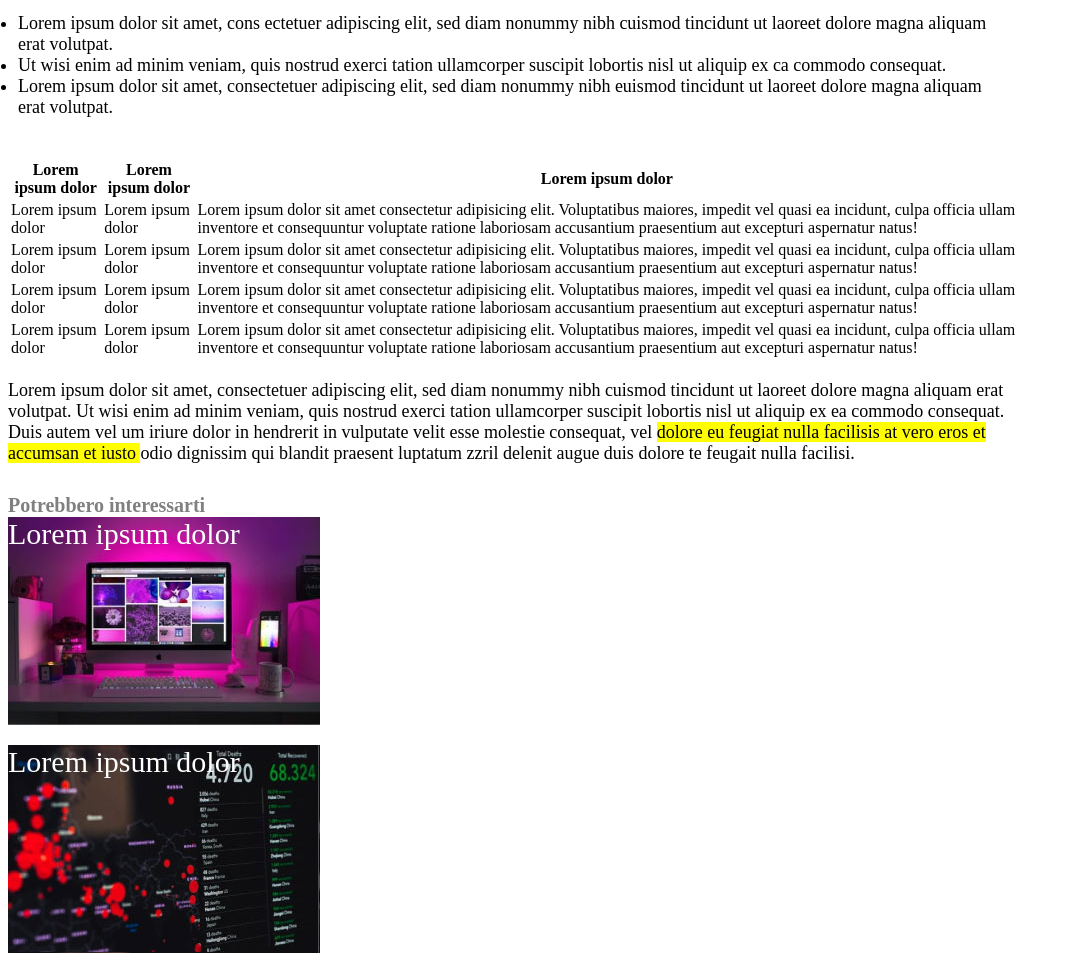
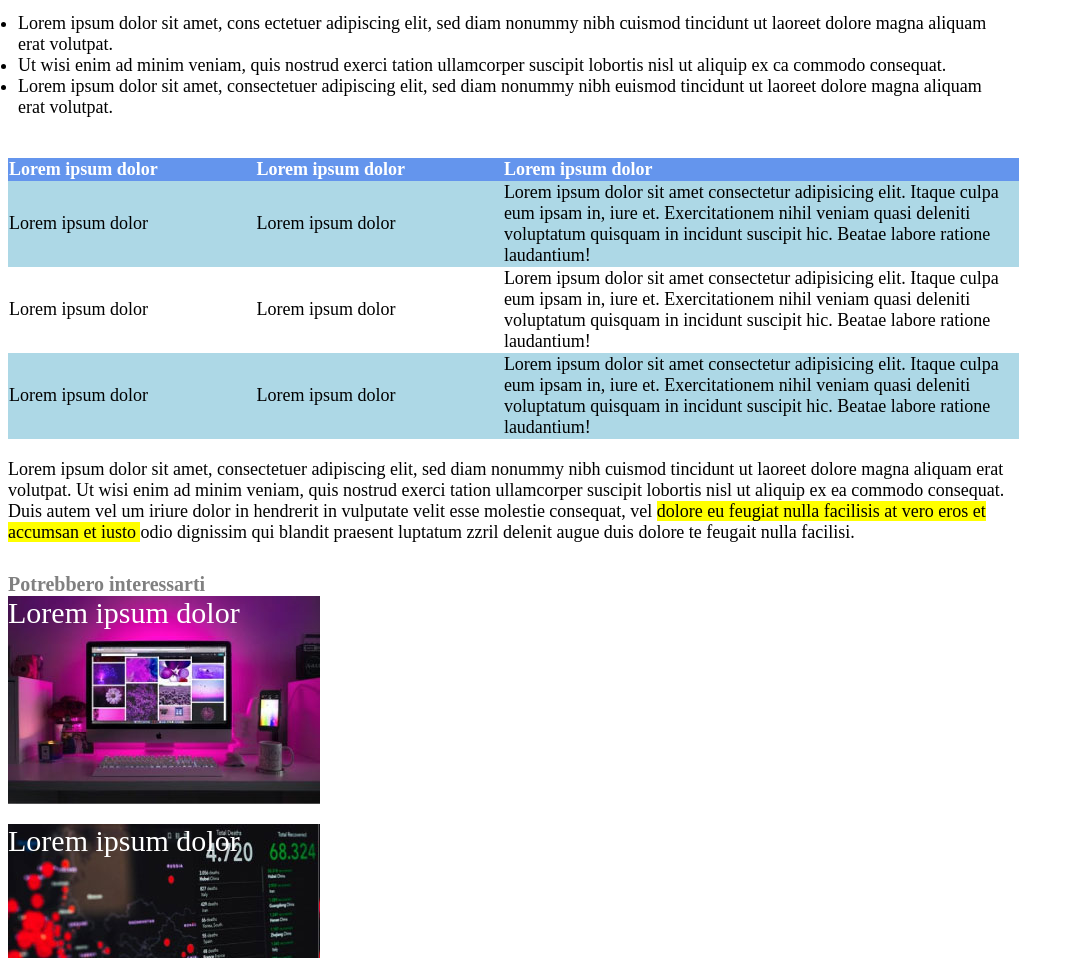
Before and after one commit to valeriobilli/html-css-booleaner, a plain HTML site: page index.html in a window 1280 px wide. Shown: the part 853-1811 px from the top of the page, without its empty margins (0-1081 px from the left). Drawn offline with Linux system fonts and the light colour scheme.

Commit message:
style(main): style table

```diff
--- a/css/style.css
+++ b/css/style.css
@@ -45,6 +45,26 @@ article {
 
 table {
     width: 80%;
+    text-align: left;
+    font-size: 18px;
+    border-collapse: collapse;
+}
+
+.thead {
+    color: white;
+    background-color: cornflowerblue;
+}
+
+td {
+    width: 40px;
+}
+
+tr {
+    background-color:lightblue ;
+}
+
+.white {
+    background-color: white;
 }
 
 .suggested {
--- a/index.html
+++ b/index.html
@@ -42,7 +42,7 @@
 
         <table>
             <thead>
-                <tr>
+                <tr class="thead">
                     <th>Lorem ipsum dolor</th>
                     <th>Lorem ipsum dolor</th>
                     <th>Lorem ipsum dolor</th>
@@ -53,21 +53,18 @@
                 <tr>
                     <td>Lorem ipsum dolor</td>
                     <td>Lorem ipsum dolor</td>
-                    <td>Lorem ipsum dolor sit amet consectetur adipisicing elit. Voluptatibus maiores, impedit vel quasi ea incidunt, culpa officia ullam inventore et consequuntur voluptate ratione laboriosam accusantium praesentium aut excepturi aspernatur natus!</td>
+                    <td>Lorem ipsum dolor sit amet consectetur adipisicing elit. Itaque culpa eum ipsam in, iure et. Exercitationem nihil veniam quasi deleniti voluptatum quisquam in incidunt suscipit hic. Beatae labore ratione laudantium!</td>
+                </tr>
+                <tr class="white">
+                    <td>Lorem ipsum dolor</td>
+                    <td>Lorem ipsum dolor</td>
+                    <td>Lorem ipsum dolor sit amet consectetur adipisicing elit. Itaque culpa eum ipsam in, iure et. Exercitationem nihil veniam quasi deleniti voluptatum quisquam in incidunt suscipit hic. Beatae labore ratione laudantium!</td>
                 </tr>
                 <tr>
                     <td>Lorem ipsum dolor</td>
                     <td>Lorem ipsum dolor</td>
-                    <td>Lorem ipsum dolor sit amet consectetur adipisicing elit. Voluptatibus maiores, impedit vel quasi ea incidunt, culpa officia ullam inventore et consequuntur voluptate ratione laboriosam accusantium praesentium aut excepturi aspernatur natus!</td>
+                    <td>Lorem ipsum dolor sit amet consectetur adipisicing elit. Itaque culpa eum ipsam in, iure et. Exercitationem nihil veniam quasi deleniti voluptatum quisquam in incidunt suscipit hic. Beatae labore ratione laudantium!</td>
                 </tr>
-                <tr>
-                    <td>Lorem ipsum dolor</td>
-                    <td>Lorem ipsum dolor</td>
-                    <td>Lorem ipsum dolor sit amet consectetur adipisicing elit. Voluptatibus maiores, impedit vel quasi ea incidunt, culpa officia ullam inventore et consequuntur voluptate ratione laboriosam accusantium praesentium aut excepturi aspernatur natus!</td>
-                </tr>
-                    <td>Lorem ipsum dolor</td>
-                    <td>Lorem ipsum dolor</td>
-                    <td>Lorem ipsum dolor sit amet consectetur adipisicing elit. Voluptatibus maiores, impedit vel quasi ea incidunt, culpa officia ullam inventore et consequuntur voluptate ratione laboriosam accusantium praesentium aut excepturi aspernatur natus!</td>
             </tbody>
         </table>
 
```
